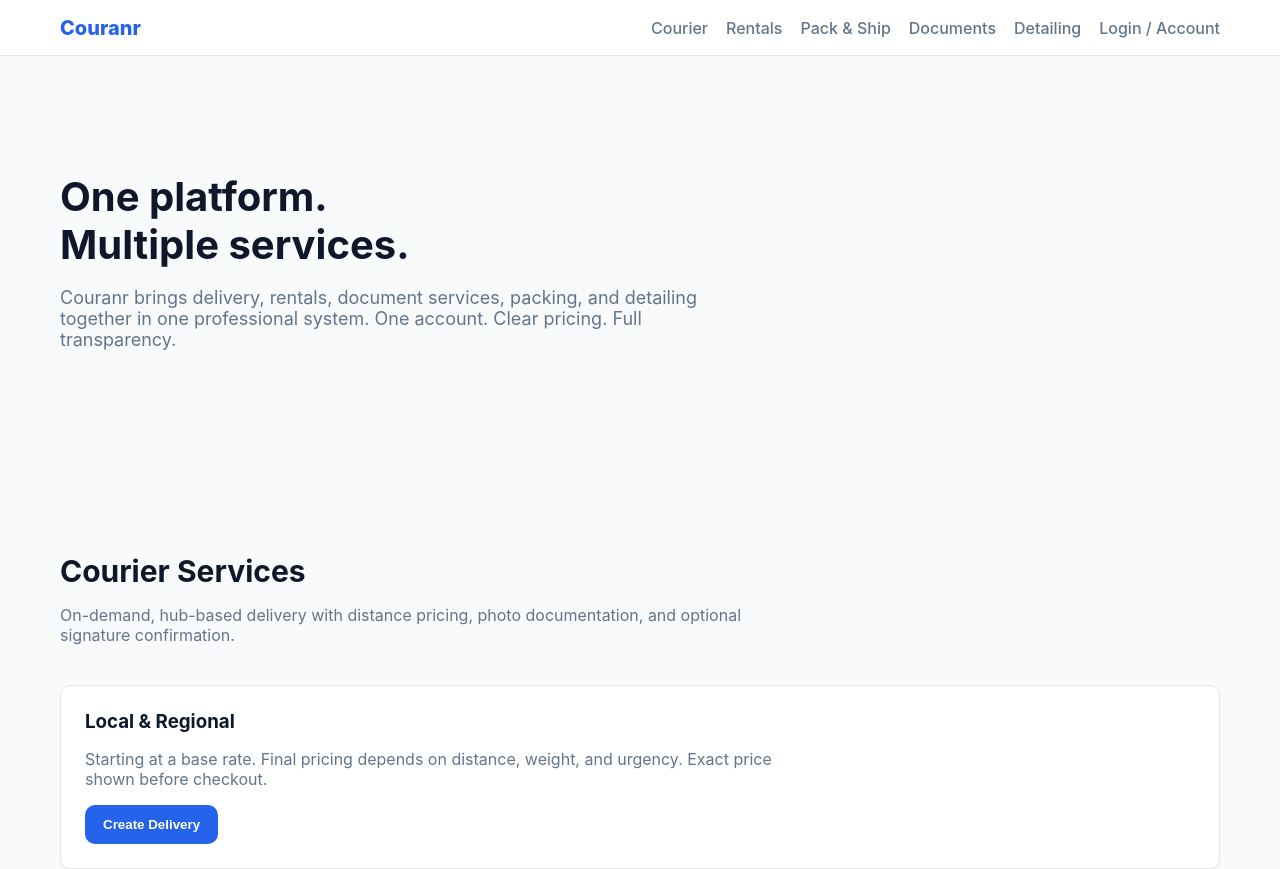
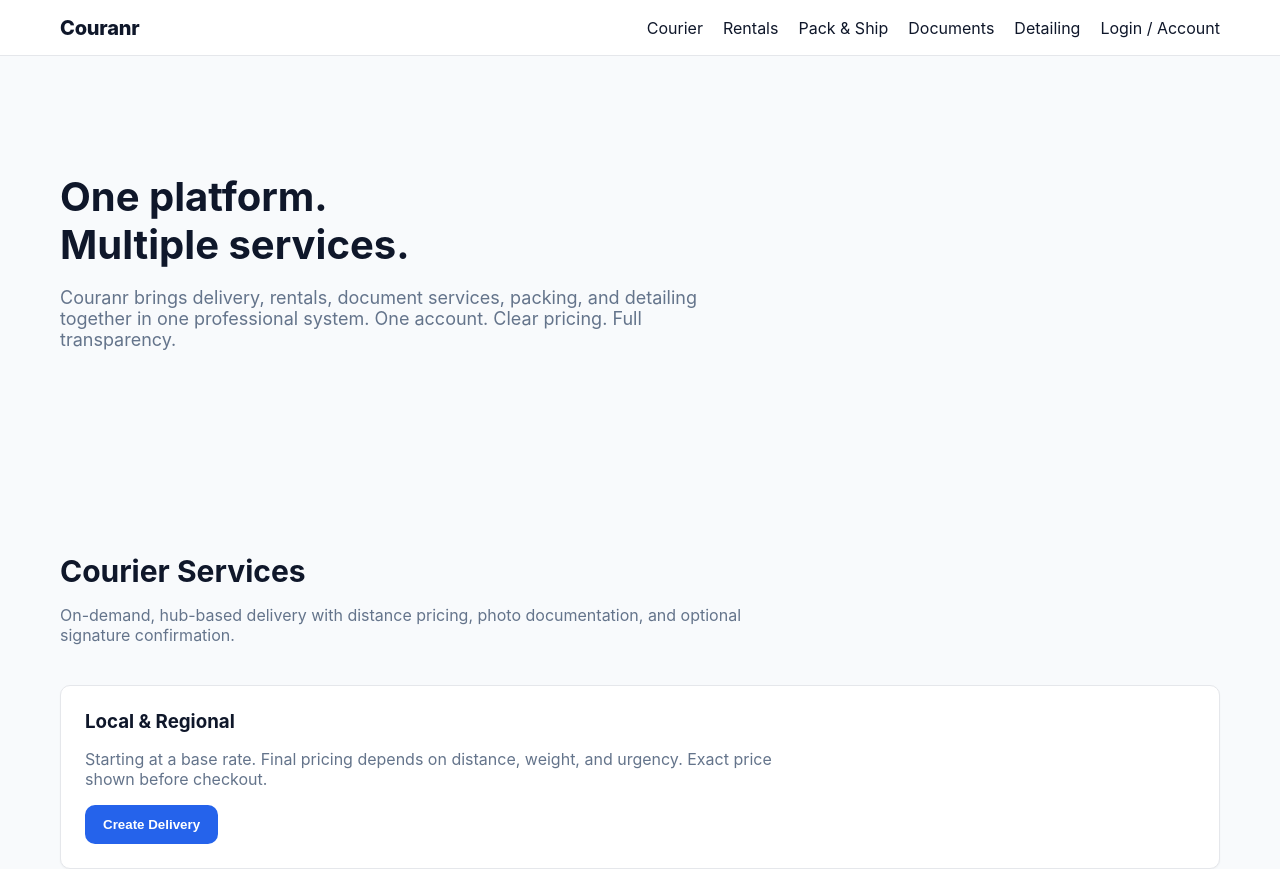
Before and after one commit to kkoly10/couranr-os, a Next.js app: page / in a window 1280 px wide. Shown: the top 869 px of the page. Built offline with nearby package versions, Linux system fonts and the light colour scheme.

Commit message:
Update globals.css

```diff
--- a/app/globals.css
+++ b/app/globals.css
@@ -62,7 +62,7 @@ button:hover {
   padding: 0 20px;
 }
 
-/* Header */
+/* ===== Header ===== */
 .header {
   position: fixed;
   top: 0;
@@ -81,20 +81,45 @@ button:hover {
   justify-content: space-between;
 }
 
+/* Logo */
 .logo {
   font-size: 20px;
   font-weight: 800;
-  color: var(--primary);
+  color: var(--text);
+  letter-spacing: -0.2px;
 }
 
+.logo-dot {
+  color: var(--primary);
+  margin-left: 2px;
+}
+
+/* Navigation */
 .nav {
+  display: flex;
+  align-items: center;
+  gap: 20px;
+}
+
+/* Service links */
+.nav-services {
   display: flex;
   gap: 18px;
   font-weight: 500;
   color: var(--muted);
+  font-size: 15px;
 }
 
-/* Hero */
+/* Account link */
+.nav-account {
+  font-weight: 600;
+  font-size: 14px;
+  color: var(--text);
+  padding-left: 20px;
+  border-left: 1px solid var(--border);
+}
+
+/* ===== Hero ===== */
 .hero {
   padding: 140px 0 80px;
 }
@@ -111,7 +136,7 @@ button:hover {
   font-size: 18px;
 }
 
-/* Sections */
+/* ===== Sections ===== */
 .section {
   padding: 80px 0;
 }
```
